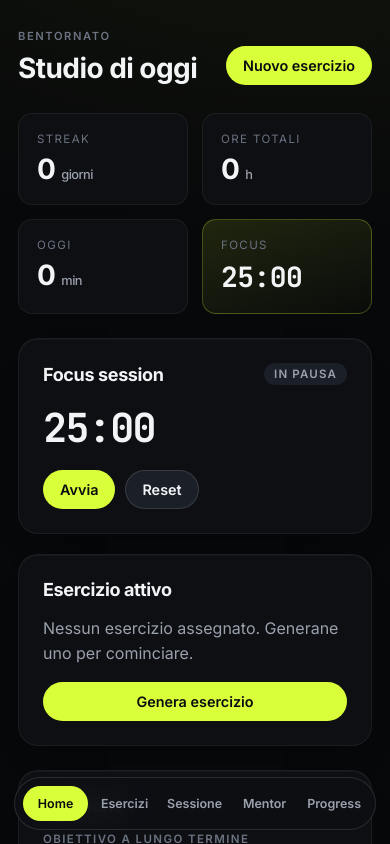
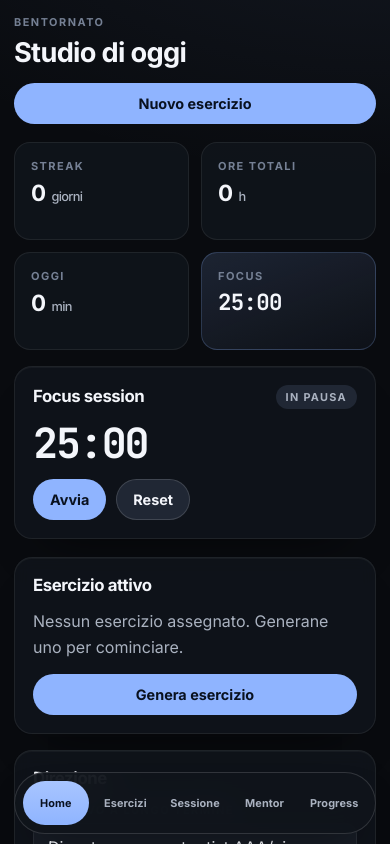
Before and after one commit to antuspax-rgb/Atelier, a React (Vite) app: page / in a window 390 px wide. Shown: the top 844 px of the page. Built offline with nearby package versions, Linux system fonts and the light colour scheme; no server answers.

Commit message:
Aggiornamento 3

```diff
--- a/src/index.css
+++ b/src/index.css
@@ -1,42 +1,43 @@
 @import url('https://fonts.googleapis.com/css2?family=Inter:wght@400;500;600;700;800&family=JetBrains+Mono:wght@500;700&display=swap');
 
-/* =========================================================
-   Atelier — Design System
-   Dark premium, ispirazione Spotify / Macadam
-   ========================================================= */
+:root {
+  --bg-0: #090b0f;
+  --bg-1: #10141b;
+  --bg-2: #171c25;
+  --bg-3: #202734;
+  --bg-hover: #283142;
 
-:root {
-  --bg-0: #07080a;
-  --bg-1: #0d0f13;
-  --bg-2: #14171d;
-  --bg-3: #1b1f27;
-  --bg-hover: #232832;
+  --line: rgba(255, 255, 255, 0.07);
+  --line-strong: rgba(255, 255, 255, 0.14);
 
-  --line: rgba(255, 255, 255, 0.06);
-  --line-strong: rgba(255, 255, 255, 0.12);
+  --text: #f4f6fb;
+  --text-muted: #aab2c0;
+  --text-dim: #758094;
 
-  --text: #f3f4f6;
-  --text-muted: #9aa1ad;
-  --text-dim: #6b7280;
+  --accent: #8fb4ff;
+  --accent-strong: #a8c5ff;
+  --accent-soft: rgba(143, 180, 255, 0.14);
+  --accent-ink: #09111f;
 
-  --accent: #d8ff3a;
-  --accent-strong: #e7ff5a;
-  --accent-ink: #0a0c0f;
+  --good: #60d7a0;
+  --mid: #ffd166;
+  --low: #ff7d7d;
 
-  --good: #5ee6a8;
-  --mid: #ffd166;
-  --low: #ff6f6f;
+  --radius-sm: 10px;
+  --radius: 16px;
+  --radius-lg: 22px;
+  --radius-xl: 30px;
 
-  --radius-sm: 8px;
-  --radius: 14px;
-  --radius-lg: 20px;
-  --radius-xl: 28px;
+  --shadow-card: 0 1px 0 rgba(255, 255, 255, 0.04) inset, 0 28px 50px -34px rgba(0, 0, 0, 0.72);
+  --shadow-pop: 0 24px 50px -30px rgba(143, 180, 255, 0.35);
 
-  --shadow-card: 0 1px 0 rgba(255, 255, 255, 0.04) inset, 0 20px 40px -28px rgba(0, 0, 0, 0.7);
-  --shadow-pop: 0 30px 60px -28px rgba(216, 255, 58, 0.35);
+  --sidebar-w: 264px;
+  --content-max: 1100px;
 
-  --sidebar-w: 248px;
-  --content-max: 1100px;
+  --safe-top: env(safe-area-inset-top, 0px);
+  --safe-right: env(safe-area-inset-right, 0px);
+  --safe-bottom: env(safe-area-inset-bottom, 0px);
+  --safe-left: env(safe-area-inset-left, 0px);
 
   --ease: cubic-bezier(0.22, 1, 0.36, 1);
 }
@@ -48,17 +49,35 @@
 html,
 body,
 #root {
-  height: 100%;
+  min-height: 100%;
+}
+
+html {
+  background: var(--bg-0);
 }
 
 body {
   margin: 0;
   font-family: 'Inter', system-ui, -apple-system, Segoe UI, sans-serif;
-  background: var(--bg-0);
+  background:
+    radial-gradient(1000px 500px at 100% -10%, rgba(143, 180, 255, 0.08), transparent 60%),
+    radial-gradient(900px 460px at -10% 100%, rgba(96, 215, 160, 0.04), transparent 60%),
+    var(--bg-0);
   color: var(--text);
   -webkit-font-smoothing: antialiased;
   text-rendering: optimizeLegibility;
   font-feature-settings: 'ss01', 'cv11';
+}
+
+img {
+  display: block;
+  max-width: 100%;
+}
+
+button,
+input,
+textarea {
+  font-family: inherit;
 }
 
 .mono {
@@ -69,25 +88,27 @@ h1,
 h2,
 h3 {
   margin: 0;
-  letter-spacing: -0.02em;
+  letter-spacing: -0.025em;
   font-weight: 700;
 }
 
 h1 {
-  font-size: clamp(1.75rem, 2.4vw, 2.25rem);
+  font-size: clamp(1.85rem, 2.4vw, 2.45rem);
+  line-height: 1.02;
 }
 
 h2 {
-  font-size: 1.125rem;
+  font-size: 1.05rem;
+  line-height: 1.15;
 }
 
 h3 {
-  font-size: 1rem;
+  font-size: 0.98rem;
 }
 
 p {
   margin: 0;
-  line-height: 1.55;
+  line-height: 1.6;
 }
 
 a {
@@ -95,29 +116,26 @@ a {
   text-decoration: none;
 }
 
-button {
-  font-family: inherit;
+a:hover {
+  color: var(--accent-strong);
 }
-
-/* =========================================================
-   App shell
-   ========================================================= */
 
 .app-shell {
   display: grid;
   grid-template-columns: var(--sidebar-w) 1fr;
   min-height: 100vh;
-  background:
-    radial-gradient(1200px 600px at 80% -10%, rgba(216, 255, 58, 0.06), transparent 60%),
-    radial-gradient(900px 500px at -10% 100%, rgba(94, 230, 168, 0.04), transparent 60%),
-    var(--bg-0);
+  min-height: 100dvh;
 }
 
 .content {
   min-width: 0;
-  padding: 40px clamp(20px, 4vw, 56px) 80px;
   display: flex;
   justify-content: center;
+  padding:
+    calc(26px + var(--safe-top))
+    clamp(20px, 4vw, 56px)
+    calc(40px + var(--safe-bottom))
+    clamp(20px, 4vw, 56px);
 }
 
 .screen {
@@ -125,7 +143,7 @@ button {
   max-width: var(--content-max);
   display: flex;
   flex-direction: column;
-  gap: 24px;
+  gap: 22px;
 }
 
 .screen-head {
@@ -133,16 +151,16 @@ button {
   align-items: flex-end;
   justify-content: space-between;
   gap: 16px;
-  margin-bottom: 4px;
+  margin-bottom: 2px;
 }
 
 .eyebrow {
   text-transform: uppercase;
   letter-spacing: 0.14em;
-  font-size: 0.7rem;
+  font-size: 0.68rem;
   color: var(--text-dim);
-  font-weight: 600;
-  margin-bottom: 6px;
+  font-weight: 700;
+  margin-bottom: 8px;
 }
 
 .muted {
@@ -154,11 +172,11 @@ button {
 }
 
 .lead {
-  font-size: 1.05rem;
+  font-size: 1.03rem;
 }
 
 .body {
-  color: #d4d8e0;
+  color: #d7deea;
 }
 
 .row {
@@ -182,21 +200,20 @@ button {
   white-space: nowrap;
 }
 
-/* =========================================================
-   Sidebar
-   ========================================================= */
-
 .sidebar {
   position: sticky;
   top: 0;
   align-self: start;
   height: 100vh;
-  padding: 24px 16px;
-  background: var(--bg-1);
+  height: 100dvh;
+  padding: calc(20px + var(--safe-top)) 18px calc(20px + var(--safe-bottom));
+  background: rgba(16, 20, 27, 0.88);
+  backdrop-filter: blur(20px);
+  -webkit-backdrop-filter: blur(20px);
   border-right: 1px solid var(--line);
   display: flex;
   flex-direction: column;
-  gap: 18px;
+  gap: 20px;
 }
 
 .brand {
@@ -207,12 +224,12 @@ button {
 }
 
 .brand-mark {
-  width: 36px;
-  height: 36px;
-  border-radius: 10px;
+  width: 38px;
+  height: 38px;
+  border-radius: 12px;
   display: grid;
   place-items: center;
-  background: var(--accent);
+  background: linear-gradient(145deg, var(--accent), #c9dbff);
   color: var(--accent-ink);
   font-weight: 800;
   font-size: 18px;
@@ -221,11 +238,11 @@ button {
 
 .brand-name {
   font-weight: 700;
-  letter-spacing: -0.01em;
+  letter-spacing: -0.02em;
 }
 
 .brand-tag {
-  font-size: 0.72rem;
+  font-size: 0.7rem;
   color: var(--text-dim);
   text-transform: uppercase;
   letter-spacing: 0.12em;
@@ -234,23 +251,26 @@ button {
 .nav {
   display: flex;
   flex-direction: column;
-  gap: 2px;
+  gap: 4px;
 }
 
 .nav-item {
   display: flex;
   align-items: center;
   gap: 12px;
-  padding: 10px 12px;
-  border-radius: 10px;
+  padding: 11px 12px;
+  border-radius: 12px;
   background: transparent;
   border: none;
   color: var(--text-muted);
-  font-size: 0.95rem;
-  font-weight: 500;
+  font-size: 0.94rem;
+  font-weight: 600;
   text-align: left;
   cursor: pointer;
-  transition: background 0.18s var(--ease), color 0.18s var(--ease);
+  transition:
+    background 0.18s var(--ease),
+    color 0.18s var(--ease),
+    transform 0.16s var(--ease);
 }
 
 .nav-item svg {
@@ -262,11 +282,13 @@ button {
 .nav-item:hover {
   color: var(--text);
   background: var(--bg-2);
+  transform: translateX(1px);
 }
 
 .nav-item.is-active {
   color: var(--text);
-  background: var(--bg-3);
+  background: linear-gradient(180deg, rgba(143, 180, 255, 0.12), rgba(143, 180, 255, 0.06));
+  border: 1px solid rgba(143, 180, 255, 0.16);
 }
 
 .nav-item.is-active svg {
@@ -278,21 +300,22 @@ button {
 }
 
 .focus-pill {
-  padding: 12px 14px;
-  border-radius: 14px;
+  padding: 13px 14px;
+  border-radius: 16px;
   background: var(--bg-2);
   border: 1px solid var(--line);
 }
 
 .focus-pill.is-running {
-  border-color: rgba(216, 255, 58, 0.4);
+  border-color: rgba(143, 180, 255, 0.38);
+  background: linear-gradient(180deg, rgba(143, 180, 255, 0.09), rgba(143, 180, 255, 0.04));
 }
 
 .focus-pill-row {
   display: flex;
   align-items: center;
   gap: 10px;
-  font-size: 0.85rem;
+  font-size: 0.84rem;
 }
 
 .focus-dot {
@@ -304,7 +327,7 @@ button {
 
 .focus-pill.is-running .focus-dot {
   background: var(--accent);
-  box-shadow: 0 0 0 4px rgba(216, 255, 58, 0.15);
+  box-shadow: 0 0 0 4px rgba(143, 180, 255, 0.14);
 }
 
 .focus-label {
@@ -318,12 +341,8 @@ button {
   font-weight: 600;
 }
 
-/* =========================================================
-   Cards / surfaces
-   ========================================================= */
-
 .card {
-  background: var(--bg-1);
+  background: rgba(16, 20, 27, 0.86);
   border: 1px solid var(--line);
   border-radius: var(--radius-lg);
   padding: 24px;
@@ -331,6 +350,8 @@ button {
   display: flex;
   flex-direction: column;
   gap: 16px;
+  backdrop-filter: blur(8px);
+  -webkit-backdrop-filter: blur(8px);
 }
 
 .card-head {
@@ -342,65 +363,51 @@ button {
 
 .grid-2 {
   display: grid;
-  grid-template-columns: repeat(2, 1fr);
-  gap: 20px;
+  grid-template-columns: repeat(2, minmax(0, 1fr));
+  gap: 18px;
 }
 
 .grid-3 {
   display: grid;
-  grid-template-columns: repeat(3, 1fr);
+  grid-template-columns: repeat(3, minmax(0, 1fr));
   gap: 16px;
 }
 
-@media (max-width: 880px) {
-  .grid-2,
-  .grid-3 {
-    grid-template-columns: 1fr;
-  }
-}
-
-/* =========================================================
-   Stats
-   ========================================================= */
-
 .stat-row {
   display: grid;
-  grid-template-columns: repeat(4, 1fr);
+  grid-template-columns: repeat(4, minmax(0, 1fr));
   gap: 14px;
 }
 
-@media (max-width: 880px) {
-  .stat-row {
-    grid-template-columns: repeat(2, 1fr);
-  }
-}
-
 .stat-card {
-  background: var(--bg-1);
+  background: rgba(16, 20, 27, 0.9);
   border: 1px solid var(--line);
   border-radius: var(--radius);
   padding: 18px;
   display: flex;
   flex-direction: column;
-  gap: 6px;
+  gap: 8px;
+  min-height: 106px;
 }
 
 .stat-card-accent {
-  background: linear-gradient(160deg, rgba(216, 255, 58, 0.12), rgba(216, 255, 58, 0.02));
-  border-color: rgba(216, 255, 58, 0.25);
+  background: linear-gradient(160deg, rgba(143, 180, 255, 0.15), rgba(143, 180, 255, 0.04));
+  border-color: rgba(143, 180, 255, 0.22);
 }
 
 .stat-label {
-  font-size: 0.72rem;
+  font-size: 0.69rem;
   text-transform: uppercase;
-  letter-spacing: 0.12em;
+  letter-spacing: 0.13em;
   color: var(--text-dim);
+  font-weight: 700;
 }
 
 .stat-value {
-  font-size: 1.75rem;
+  font-size: 1.7rem;
   font-weight: 700;
-  letter-spacing: -0.02em;
+  letter-spacing: -0.03em;
+  line-height: 1.05;
 }
 
 .stat-value small {
@@ -410,23 +417,20 @@ button {
   margin-left: 6px;
 }
 
-/* =========================================================
-   Buttons
-   ========================================================= */
-
 .btn {
   appearance: none;
   border: 1px solid transparent;
-  padding: 10px 16px;
+  padding: 11px 16px;
   border-radius: 999px;
-  font-weight: 600;
+  font-weight: 650;
   font-size: 0.9rem;
   cursor: pointer;
   transition:
     transform 0.15s var(--ease),
     background 0.18s var(--ease),
     border-color 0.18s var(--ease),
-    color 0.18s var(--ease);
+    color 0.18s var(--ease),
+    opacity 0.18s var(--ease);
 }
 
 .btn:disabled {
@@ -464,26 +468,22 @@ button {
   border-radius: 0;
 }
 
-/* =========================================================
-   Pills
-   ========================================================= */
-
 .pill {
   display: inline-flex;
   align-items: center;
   gap: 6px;
-  padding: 4px 10px;
+  padding: 5px 10px;
   border-radius: 999px;
   background: var(--bg-3);
   color: var(--text-muted);
-  font-size: 0.72rem;
-  font-weight: 600;
+  font-size: 0.68rem;
+  font-weight: 700;
   text-transform: uppercase;
-  letter-spacing: 0.1em;
+  letter-spacing: 0.12em;
 }
 
 .pill-live {
-  background: rgba(216, 255, 58, 0.12);
+  background: var(--accent-soft);
   color: var(--accent);
 }
 
@@ -493,12 +493,8 @@ button {
   height: 6px;
   border-radius: 50%;
   background: var(--accent);
-  box-shadow: 0 0 0 4px rgba(216, 255, 58, 0.15);
+  box-shadow: 0 0 0 4px rgba(143, 180, 255, 0.14);
 }
-
-/* =========================================================
-   Forms
-   ========================================================= */
 
 .field {
   display: flex;
@@ -507,56 +503,45 @@ button {
 }
 
 .field-label {
-  font-size: 0.72rem;
+  font-size: 0.69rem;
   text-transform: uppercase;
-  letter-spacing: 0.12em;
+  letter-spacing: 0.13em;
   color: var(--text-dim);
-  font-weight: 600;
+  font-weight: 700;
 }
 
 input,
 textarea {
+  width: 100%;
   background: var(--bg-2);
   border: 1px solid var(--line);
-  border-radius: var(--radius-sm);
+  border-radius: 12px;
   color: var(--text);
-  padding: 12px 14px;
+  padding: 13px 14px;
   font: inherit;
   resize: vertical;
-  transition: border-color 0.18s var(--ease), background 0.18s var(--ease);
+  transition: border-color 0.18s var(--ease), background 0.18s var(--ease), box-shadow 0.18s var(--ease);
 }
 
 input:focus,
 textarea:focus {
   outline: none;
-  border-color: rgba(216, 255, 58, 0.5);
+  border-color: rgba(143, 180, 255, 0.45);
   background: var(--bg-3);
+  box-shadow: 0 0 0 4px rgba(143, 180, 255, 0.1);
 }
 
-/* =========================================================
-   Focus mode (dashboard)
-   ========================================================= */
-
 .focus-timer-large {
-  font-size: clamp(2.5rem, 6vw, 4rem);
+  font-size: clamp(2.6rem, 7vw, 4.4rem);
   font-weight: 700;
-  letter-spacing: -0.04em;
+  letter-spacing: -0.05em;
+  line-height: 1;
 }
-
-/* =========================================================
-   Exercises screen
-   ========================================================= */
 
 .exercise-grid {
   display: grid;
-  grid-template-columns: repeat(3, 1fr);
+  grid-template-columns: repeat(3, minmax(0, 1fr));
   gap: 18px;
-}
-
-@media (max-width: 880px) {
-  .exercise-grid {
-    grid-template-columns: 1fr;
-  }
 }
 
 .exercise-card {
@@ -584,35 +569,25 @@ textarea:focus {
 }
 
 .exercise-card h2 {
-  font-size: 1.25rem;
+  font-size: 1.18rem;
 }
 
 .exercise-warmup {
-  background: linear-gradient(160deg, rgba(94, 230, 168, 0.08), var(--bg-1) 70%);
+  background: linear-gradient(160deg, rgba(96, 215, 160, 0.08), var(--bg-1) 72%);
 }
 
 .exercise-complex {
-  background: linear-gradient(160deg, rgba(216, 255, 58, 0.08), var(--bg-1) 70%);
+  background: linear-gradient(160deg, rgba(143, 180, 255, 0.09), var(--bg-1) 72%);
 }
 
 .exercise-extraComplex {
-  background: linear-gradient(160deg, rgba(255, 111, 111, 0.08), var(--bg-1) 70%);
+  background: linear-gradient(160deg, rgba(255, 125, 125, 0.08), var(--bg-1) 72%);
 }
-
-/* =========================================================
-   Session — brief + upload + feedback
-   ========================================================= */
 
 .brief-grid {
   display: grid;
   grid-template-columns: 1fr 1fr;
-  gap: 24px;
-}
-
-@media (max-width: 880px) {
-  .brief-grid {
-    grid-template-columns: 1fr;
-  }
+  gap: 22px;
 }
 
 .brief-grid > div {
@@ -637,7 +612,7 @@ textarea:focus {
 
 .thumb-grid {
   display: grid;
-  grid-template-columns: repeat(auto-fill, minmax(180px, 1fr));
+  grid-template-columns: repeat(auto-fill, minmax(160px, 1fr));
   gap: 14px;
 }
 
@@ -654,7 +629,6 @@ textarea:focus {
   width: 100%;
   aspect-ratio: 1 / 1;
   object-fit: cover;
-  display: block;
 }
 
 .thumb figcaption {
@@ -673,7 +647,7 @@ textarea:focus {
   height: 26px;
   border-radius: 50%;
   border: none;
-  background: rgba(0, 0, 0, 0.7);
+  background: rgba(0, 0, 0, 0.68);
   color: white;
   cursor: pointer;
   font-size: 1.1rem;
@@ -681,20 +655,13 @@ textarea:focus {
 }
 
 .thumb-remove:hover {
-  background: rgba(0, 0, 0, 0.9);
+  background: rgba(0, 0, 0, 0.88);
 }
 
-/* Scores */
 .score-row {
   display: grid;
-  grid-template-columns: repeat(3, 1fr);
+  grid-template-columns: repeat(3, minmax(0, 1fr));
   gap: 14px;
-}
-
-@media (max-width: 700px) {
-  .score-row {
-    grid-template-columns: 1fr;
-  }
 }
 
 .score-cell {
@@ -708,11 +675,11 @@ textarea:focus {
 }
 
 .score-label {
-  font-size: 0.72rem;
+  font-size: 0.7rem;
   text-transform: uppercase;
   letter-spacing: 0.12em;
   color: var(--text-dim);
-  font-weight: 600;
+  font-weight: 700;
 }
 
 .score-value {
@@ -767,14 +734,10 @@ textarea:focus {
   margin-top: 4px;
   padding: 16px 18px;
   border-radius: var(--radius);
-  background: linear-gradient(160deg, rgba(216, 255, 58, 0.12), rgba(216, 255, 58, 0.02));
-  border: 1px solid rgba(216, 255, 58, 0.25);
+  background: linear-gradient(160deg, rgba(143, 180, 255, 0.14), rgba(143, 180, 255, 0.04));
+  border: 1px solid rgba(143, 180, 255, 0.22);
   color: var(--text);
 }
-
-/* =========================================================
-   Lists
-   ========================================================= */
 
 .list-clean {
   list-style: none;
@@ -791,7 +754,7 @@ textarea:focus {
   display: flex;
   justify-content: space-between;
   gap: 16px;
-  color: #d4d8e0;
+  color: #d7deea;
   font-size: 0.92rem;
 }
 
@@ -801,14 +764,8 @@ textarea:focus {
 
 .kv {
   display: grid;
-  grid-template-columns: repeat(2, 1fr);
+  grid-template-columns: repeat(2, minmax(0, 1fr));
   gap: 16px;
-}
-
-@media (max-width: 600px) {
-  .kv {
-    grid-template-columns: 1fr;
-  }
 }
 
 .week-plan {
@@ -822,29 +779,21 @@ textarea:focus {
 
 .week-plan li {
   display: grid;
-  grid-template-columns: 120px 1fr;
+  grid-template-columns: 112px 1fr;
   gap: 16px;
   padding: 12px 14px;
   background: var(--bg-2);
-  border-radius: var(--radius-sm);
+  border-radius: 12px;
 }
-
-/* =========================================================
-   Empty state
-   ========================================================= */
 
 .empty-card {
   align-items: flex-start;
   background: linear-gradient(160deg, var(--bg-1), var(--bg-0));
 }
 
-/* =========================================================
-   Chat (Mentor)
-   ========================================================= */
-
 .screen-chat {
-  height: calc(100vh - 80px);
-  max-height: calc(100vh - 80px);
+  min-height: 0;
+  height: calc(100dvh - 40px - var(--safe-top) - var(--safe-bottom));
   display: flex;
   flex-direction: column;
 }
@@ -856,14 +805,14 @@ textarea:focus {
   display: flex;
   flex-direction: column;
   gap: 14px;
-  padding: 8px 4px 20px;
+  padding: 6px 2px 12px;
   scrollbar-width: thin;
 }
 
 .msg {
-  max-width: 80%;
+  max-width: min(82%, 560px);
   padding: 14px 16px;
-  border-radius: 16px;
+  border-radius: 18px;
   display: flex;
   flex-direction: column;
   gap: 6px;
@@ -871,29 +820,29 @@ textarea:focus {
 }
 
 .msg-role {
-  font-size: 0.68rem;
+  font-size: 0.66rem;
   text-transform: uppercase;
   letter-spacing: 0.14em;
   color: var(--text-dim);
-  font-weight: 600;
+  font-weight: 700;
 }
 
 .msg-assistant {
   align-self: flex-start;
   background: var(--bg-2);
   border: 1px solid var(--line);
-  border-top-left-radius: 4px;
+  border-top-left-radius: 6px;
 }
 
 .msg-user {
   align-self: flex-end;
-  background: var(--accent);
+  background: linear-gradient(180deg, #a8c5ff, #8fb4ff);
   color: var(--accent-ink);
-  border-top-right-radius: 4px;
+  border-top-right-radius: 6px;
 }
 
 .msg-user .msg-role {
-  color: rgba(10, 12, 15, 0.6);
+  color: rgba(9, 17, 31, 0.58);
 }
 
 .msg p {
@@ -946,25 +895,28 @@ textarea:focus {
 .composer {
   display: grid;
   grid-template-columns: 1fr;
-  gap: 12px;
-  padding: 14px;
-  background: var(--bg-1);
+  gap: 10px;
+  padding: 12px;
+  background: rgba(16, 20, 27, 0.92);
   border: 1px solid var(--line);
-  border-radius: var(--radius-lg);
+  border-radius: 20px;
   align-items: end;
+  backdrop-filter: blur(12px);
+  -webkit-backdrop-filter: blur(12px);
 }
 
 .composer textarea {
   width: 100%;
   background: transparent;
   border: none;
-  padding: 4px 8px;
+  padding: 6px 8px;
   resize: none;
-  min-height: 40px;
+  min-height: 42px;
 }
 
 .composer textarea:focus {
   background: transparent;
+  box-shadow: none;
 }
 
 .chat-actions {
@@ -1014,41 +966,40 @@ textarea:focus {
   white-space: nowrap;
 }
 
-/* =========================================================
-   Mobile nav
-   ========================================================= */
-
 .mobile-nav {
   display: none;
   position: fixed;
-  bottom: 14px;
-  left: 14px;
-  right: 14px;
+  left: calc(14px + var(--safe-left));
+  right: calc(14px + var(--safe-right));
+  bottom: calc(10px + var(--safe-bottom));
   padding: 8px;
-  background: rgba(13, 15, 19, 0.85);
-  backdrop-filter: blur(16px);
-  -webkit-backdrop-filter: blur(16px);
+  background: rgba(16, 20, 27, 0.9);
+  backdrop-filter: blur(18px);
+  -webkit-backdrop-filter: blur(18px);
   border: 1px solid var(--line-strong);
   border-radius: 999px;
   z-index: 50;
   justify-content: space-between;
   gap: 4px;
+  box-shadow: 0 18px 40px -22px rgba(0, 0, 0, 0.7);
 }
 
 .mobile-nav-item {
   flex: 1;
+  min-height: 44px;
   background: transparent;
   border: none;
   color: var(--text-muted);
-  font-size: 0.78rem;
-  font-weight: 600;
+  font-size: 0.72rem;
+  font-weight: 700;
   padding: 10px 6px;
   border-radius: 999px;
   cursor: pointer;
+  letter-spacing: 0.01em;
 }
 
 .mobile-nav-item.is-active {
-  background: var(--accent);
+  background: linear-gradient(180deg, #a8c5ff, #8fb4ff);
   color: var(--accent-ink);
 }
 
@@ -1066,20 +1017,74 @@ textarea:focus {
   }
 
   .content {
-    padding: 28px 18px 110px;
+    padding:
+      calc(16px + var(--safe-top))
+      16px
+      calc(94px + var(--safe-bottom))
+      16px;
+  }
+
+  .screen {
+    gap: 18px;
+  }
+
+  .screen-head {
+    align-items: flex-start;
+    flex-direction: column;
+  }
+
+  .screen-head .btn {
+    width: 100%;
+  }
+
+  .card {
+    padding: 18px;
+    gap: 14px;
+  }
+
+  .grid-2,
+  .grid-3,
+  .brief-grid,
+  .exercise-grid,
+  .score-row,
+  .kv {
+    grid-template-columns: 1fr;
+  }
+
+  .stat-row {
+    grid-template-columns: repeat(2, minmax(0, 1fr));
+  }
+
+  .stat-card {
+    min-height: 98px;
+    padding: 16px;
+  }
+
+  .stat-value {
+    font-size: 1.4rem;
+  }
+
+  .week-plan li {
+    grid-template-columns: 1fr;
+    gap: 6px;
   }
 
   .screen-chat {
-    height: calc(100vh - 160px);
-    max-height: calc(100vh - 160px);
+    height: calc(100dvh - 110px - var(--safe-top) - var(--safe-bottom));
+  }
+
+  .msg {
+    max-width: 92%;
   }
 
   .chat-actions {
-    flex-direction: column;
+    flex-direction: row;
   }
 
   .chat-actions .btn {
-    width: 100%;
+    flex: 1;
+    min-width: 0;
+    padding-inline: 12px;
   }
 
   .upload-preview-item.compact {
@@ -1092,7 +1097,47 @@ textarea:focus {
   }
 }
 
-/* Scrollbar */
+@media (max-width: 520px) {
+  h1 {
+    font-size: 1.7rem;
+  }
+
+  .content {
+    padding:
+      calc(14px + var(--safe-top))
+      14px
+      calc(96px + var(--safe-bottom))
+      14px;
+  }
+
+  .screen {
+    gap: 16px;
+  }
+
+  .card,
+  .composer {
+    border-radius: 18px;
+  }
+
+  .stat-row {
+    grid-template-columns: 1fr 1fr;
+    gap: 12px;
+  }
+
+  .chat-actions {
+    flex-direction: column;
+  }
+
+  .chat-actions .btn {
+    width: 100%;
+  }
+
+  .mobile-nav-item {
+    font-size: 0.68rem;
+    padding: 9px 4px;
+  }
+}
+
 ::-webkit-scrollbar {
   width: 10px;
   height: 10px;
```
Also changed, not shown: src/components/Sidebar.jsx (+10 -2 lines).
